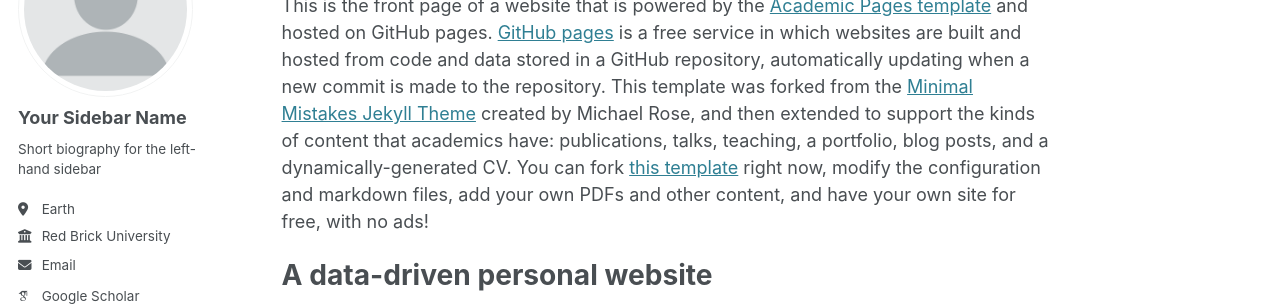
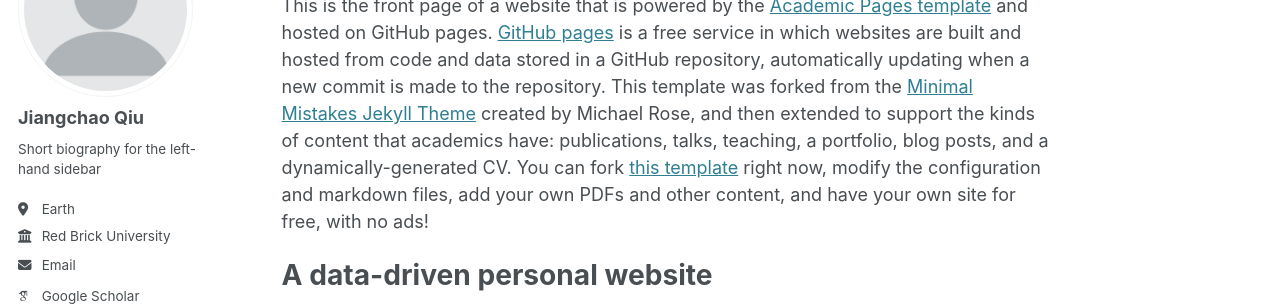
Before and after one commit to Jiangchao3/JiangchaoQiu, a Jekyll site: the page built from _pages/about.md, in a window 1280 px wide. Shown: the part 184-490 px from the top of the page. Built offline with Jekyll 4.4.1, drawn with Linux system fonts in a browser that asks for light colours; some web fonts are replaced.

Commit message:
Update _config.yml

```diff
--- a/_config.yml
+++ b/_config.yml
@@ -23,7 +23,7 @@ repository               : "academicpages/academicpages.github.io"
 author:
   # Biographic information
   avatar           : "profile.png"
-  name             : "Your Sidebar Name"
+  name             : "Jiangchao Qiu"
   pronouns         : # example: "she/her"
   bio              : "Short biography for the left-hand sidebar"
   location         : "Earth"
```
